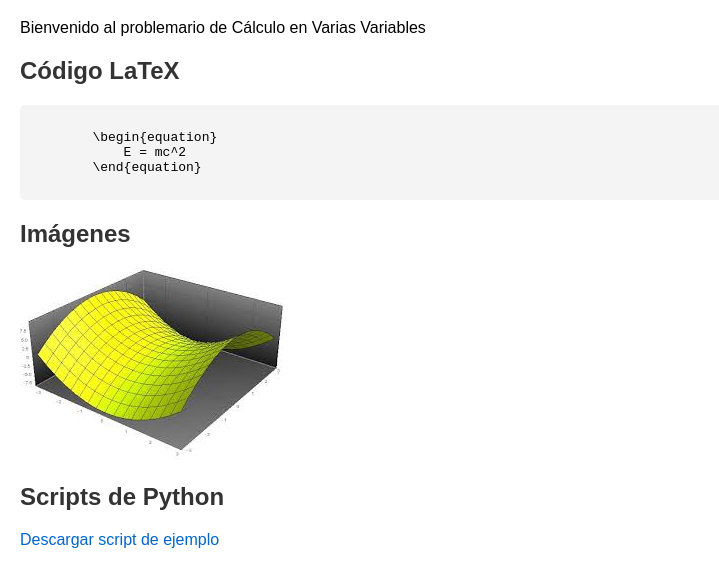
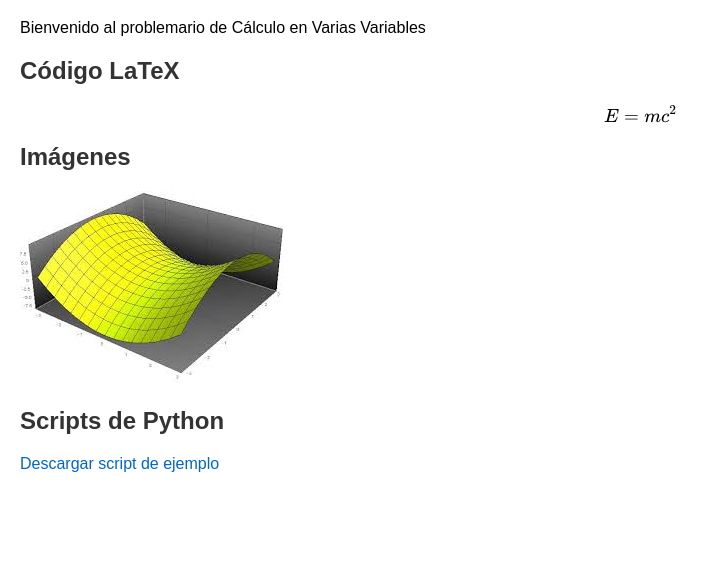
Before and after one commit to anfalear/anfalearnotasmultivariable, a plain HTML site: page index.html in a window 1280 px wide. Shown: the part 61-648 px from the top of the page, without its empty margins (0-719 px from the left). Drawn offline with nearby package versions, Linux system fonts and the light colour scheme.

Commit message:
IntegrarMathjax para renderizar LaTeX, de nuevo

```diff
--- a/index.html
+++ b/index.html
@@ -13,11 +13,15 @@
     <p>Bienvenido al problemario de Cálculo en Varias Variables</p>
 
     <h2>Código LaTeX</h2>
-    <pre><code>
-        \begin{equation}
-            E = mc^2
-        \end{equation}
-    </code></pre>
+    <p>
+
+
+\[
+        E = mc^2
+        \]
+
+
+    </p>
 
     <h2>Imágenes</h2>
     <img src="images/descarga.jpg" alt="Ejemplo de Imagen">
```
